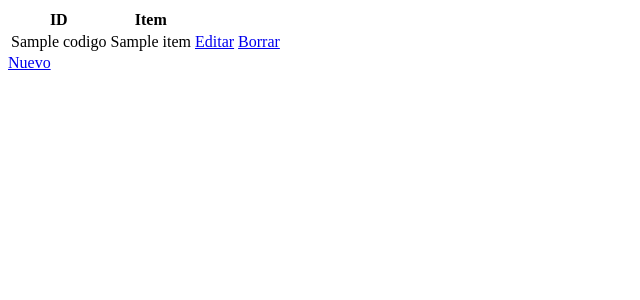
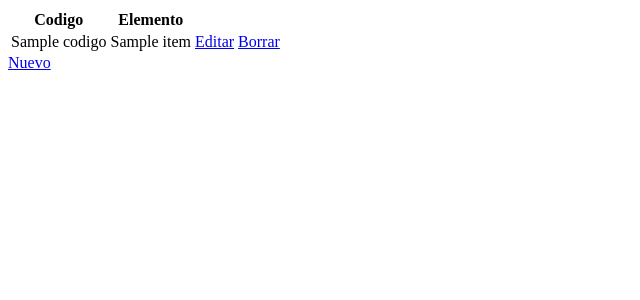
Before and after one commit to orenip/microframework, a PHP site: template views/listarView.php in a window 1280 px wide. Shown: the top 300 px of the page, without its empty margins (0-640 px from the left). Run offline with PHP 8.4, Linux system fonts and the light colour scheme; the template is opened without the code that fills it: most values are stand-ins (such as "Sample title", 1, 10 or a date in 2020).

Commit message:
version 05

```diff
--- a/views/listarView.php
+++ b/views/listarView.php
@@ -10,9 +10,9 @@
 <body>
     <table>
         <tr>
-            <th>ID
+            <th>Codigo
             </th>
-            <th>Item
+            <th>Elemento
             </th>
         </tr>
         <?php
```
